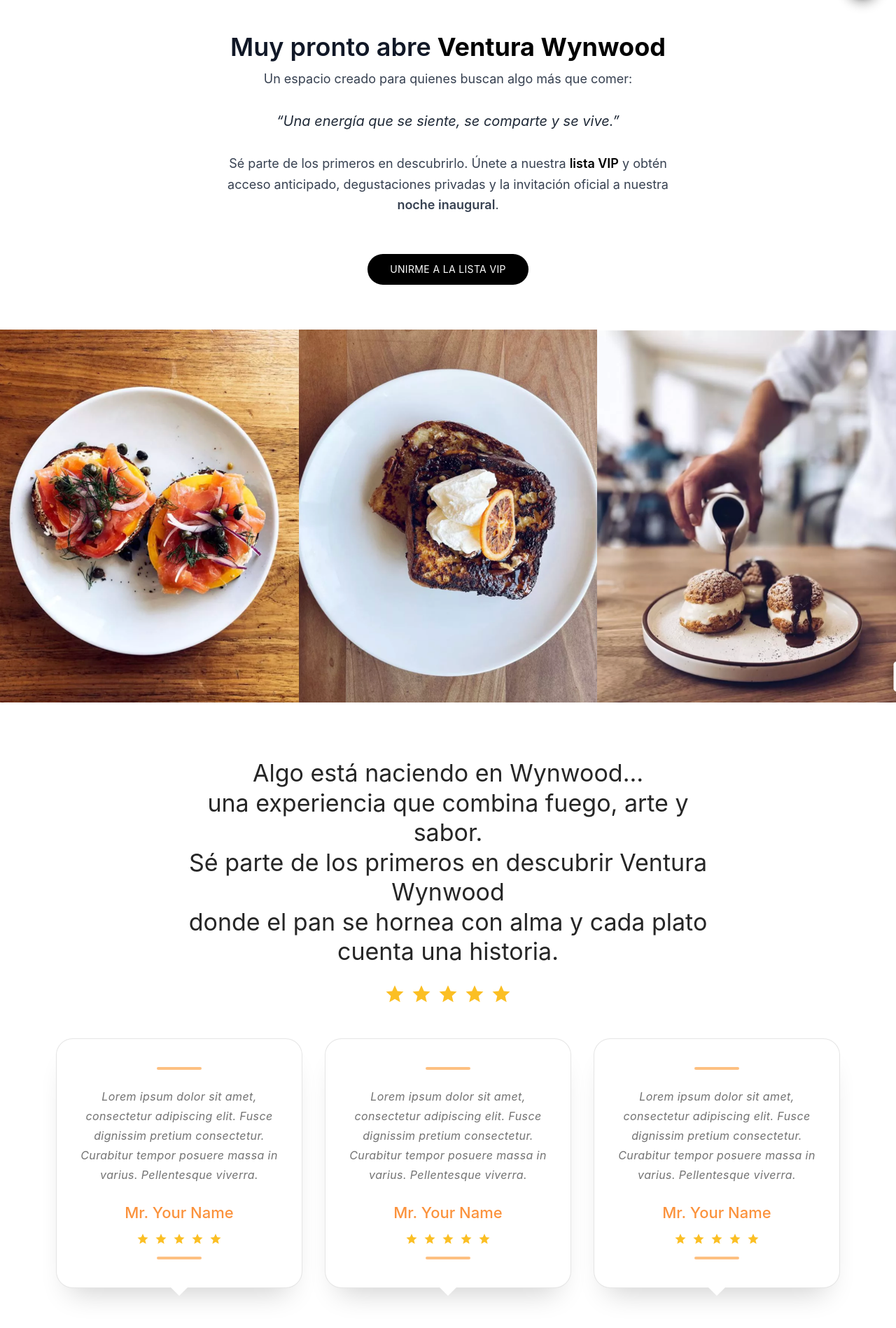
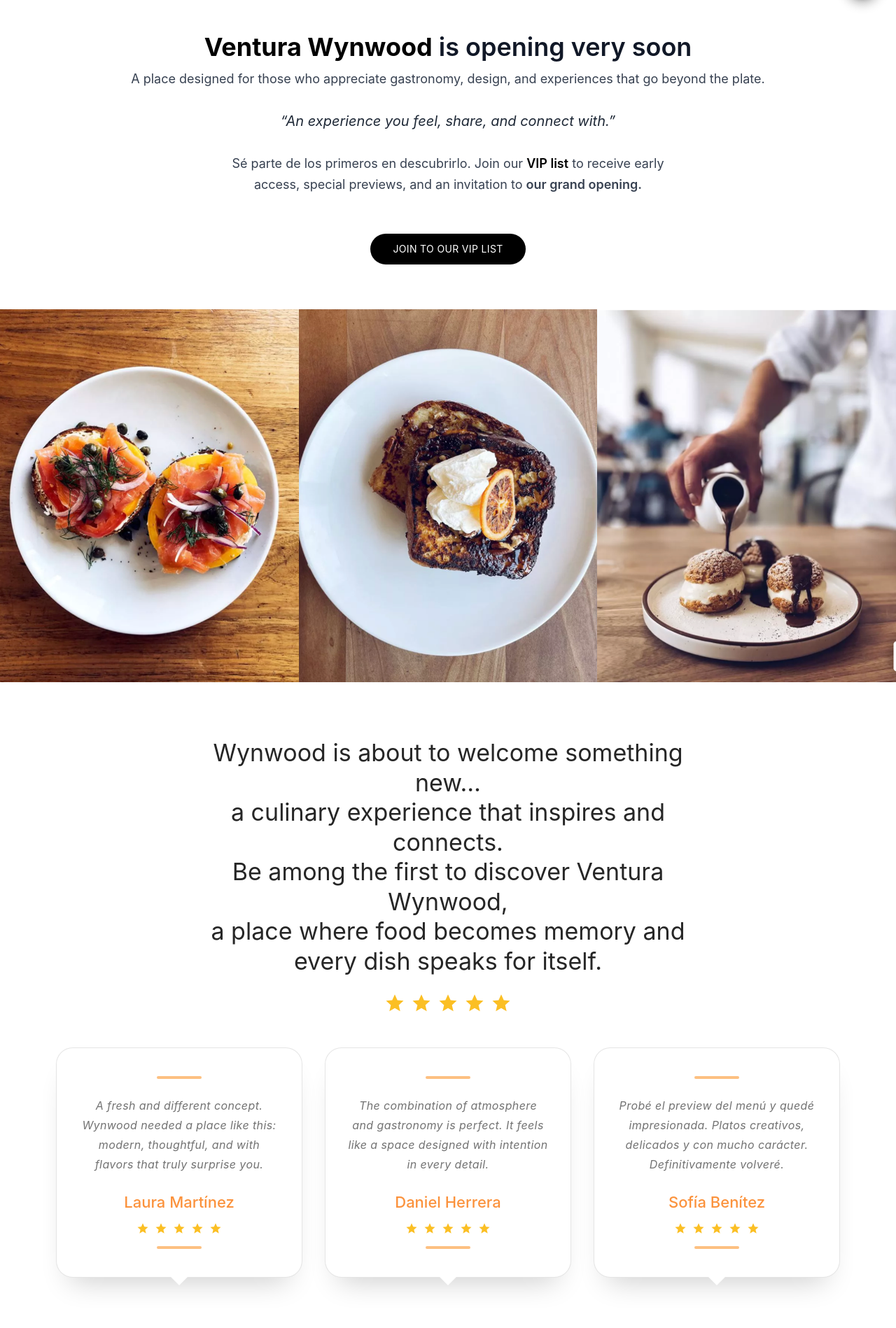
Before and after one commit to alfredosandivari/venturawynwood_oficial, a Next.js app: page / in a window 1280 px wide. Shown: the part 782-2680 px from the top of the page at 70% size. Built offline with nearby package versions, Linux system fonts and the light colour scheme.

Commit message:
Modified: Cambios en textos

```diff
--- a/components/Header.tsx
+++ b/components/Header.tsx
@@ -33,7 +33,7 @@ export default function Header() {
       <div className="border-b border-black/10">
         <div className="container-inner py-2 text-center md:text-center font-bold">
           <p className="tagline">
-          Un espacio donde el arte y la gastronomía se encuentran para crear algo más que una comida, una experiencia que vibra, se siente y se comparte
+          A space where art and gastronomy come together to create more than just food: an experience to enjoy, share, and remember.
           </p>
         </div>
       </div>
--- a/components/Intro.tsx
+++ b/components/Intro.tsx
@@ -3,24 +3,23 @@ export default function Intro() {
     <section className="container-inner py-16 text-center space-y-8">
       <div>
         <h2 className="text-3xl md:text-4xl font-semibold text-gray-900">
-          Muy pronto abre <span className="text-black font-bold">Ventura Wynwood</span>
+          <span className="text-black font-bold">Ventura Wynwood</span> is opening very soon
         </h2>
         <p className="mt-3 text-lg text-gray-700">
-          Un espacio creado para quienes buscan algo más que comer:
+        A place designed for those who appreciate gastronomy, design, and experiences that go beyond the plate.
         </p>
       </div>
 
       <div>
         <p className="text-xl italic text-gray-800">
-          “Una energía que se siente, se comparte y se vive.”
+        “An experience you feel, share, and connect with.”
         </p>
       </div>
 
       <div className="max-w-2xl mx-auto">
         <p className="text-gray-700 text-lg leading-relaxed">
           Sé parte de los primeros en descubrirlo.
-          Únete a nuestra <span className="font-semibold text-black">lista VIP</span> y obtén acceso anticipado, degustaciones privadas
-          y la invitación oficial a nuestra <span className="font-semibold">noche inaugural</span>.
+          Join our  <span className="font-semibold text-black">VIP list</span> to receive early access, special previews, and an invitation to <span className="font-semibold">our grand opening.</span>
         </p>
       </div>
 
@@ -29,7 +28,7 @@ export default function Intro() {
           href="#vip"
           className="inline-block rounded-full bg-black text-white px-8 py-3 text-sm uppercase tracking-wide hover:bg-gray-800 transition"
         >
-          Unirme a la lista VIP
+          Join to our VIP list
         </a>
       </div>
     </section>
--- a/components/Testimonials.tsx
+++ b/components/Testimonials.tsx
@@ -7,20 +7,20 @@ type Testimonial = {
   const data: Testimonial[] = [
     {
       quote:
-        "Lorem ipsum dolor sit amet, consectetur adipiscing elit. Fusce dignissim pretium consectetur. Curabitur tempor posuere massa in varius. Pellentesque viverra.",
-      name: "Mr. Your Name",
+        "A fresh and different concept. Wynwood needed a place like this: modern, thoughtful, and with flavors that truly surprise you.",
+      name: "Laura Martínez",
       rating: 5,
     },
     {
       quote:
-        "Lorem ipsum dolor sit amet, consectetur adipiscing elit. Fusce dignissim pretium consectetur. Curabitur tempor posuere massa in varius. Pellentesque viverra.",
-      name: "Mr. Your Name",
+        "The combination of atmosphere and gastronomy is perfect. It feels like a space designed with intention in every detail.",
+      name: "Daniel Herrera",
       rating: 5,
     },
     {
       quote:
-        "Lorem ipsum dolor sit amet, consectetur adipiscing elit. Fusce dignissim pretium consectetur. Curabitur tempor posuere massa in varius. Pellentesque viverra.",
-      name: "Mr. Your Name",
+        "Probé el preview del menú y quedé impresionada. Platos creativos, delicados y con mucho carácter. Definitivamente volveré.",
+      name: "Sofía Benítez",
       rating: 5,
     },
   ];
@@ -51,15 +51,12 @@ type Testimonial = {
         {/* Título multilinea */}
         <div className="max-w-3xl mx-auto text-center">
           <p className="text-[28px] md:text-[34px] leading-tight text-neutral-800">
-            Algo está naciendo en Wynwood…
+
+            Wynwood is about to welcome something new…
             <br />
-            <span className="block">una experiencia que combina fuego, arte y sabor.</span>
-            <span className="block">
-              Sé parte de los primeros en descubrir Ventura Wynwood
-            </span>
-            <span className="block">
-              donde el pan se hornea con alma y cada plato cuenta una historia.
-            </span>
+            <span className="block">a culinary experience that inspires and connects.</span>
+            <span className="block">Be among the first to discover Ventura Wynwood,</span>
+            <span className="block">a place where food becomes memory and every dish speaks for itself.</span>
           </p>
 
           {/* Fila de estrellas grande */}
```
